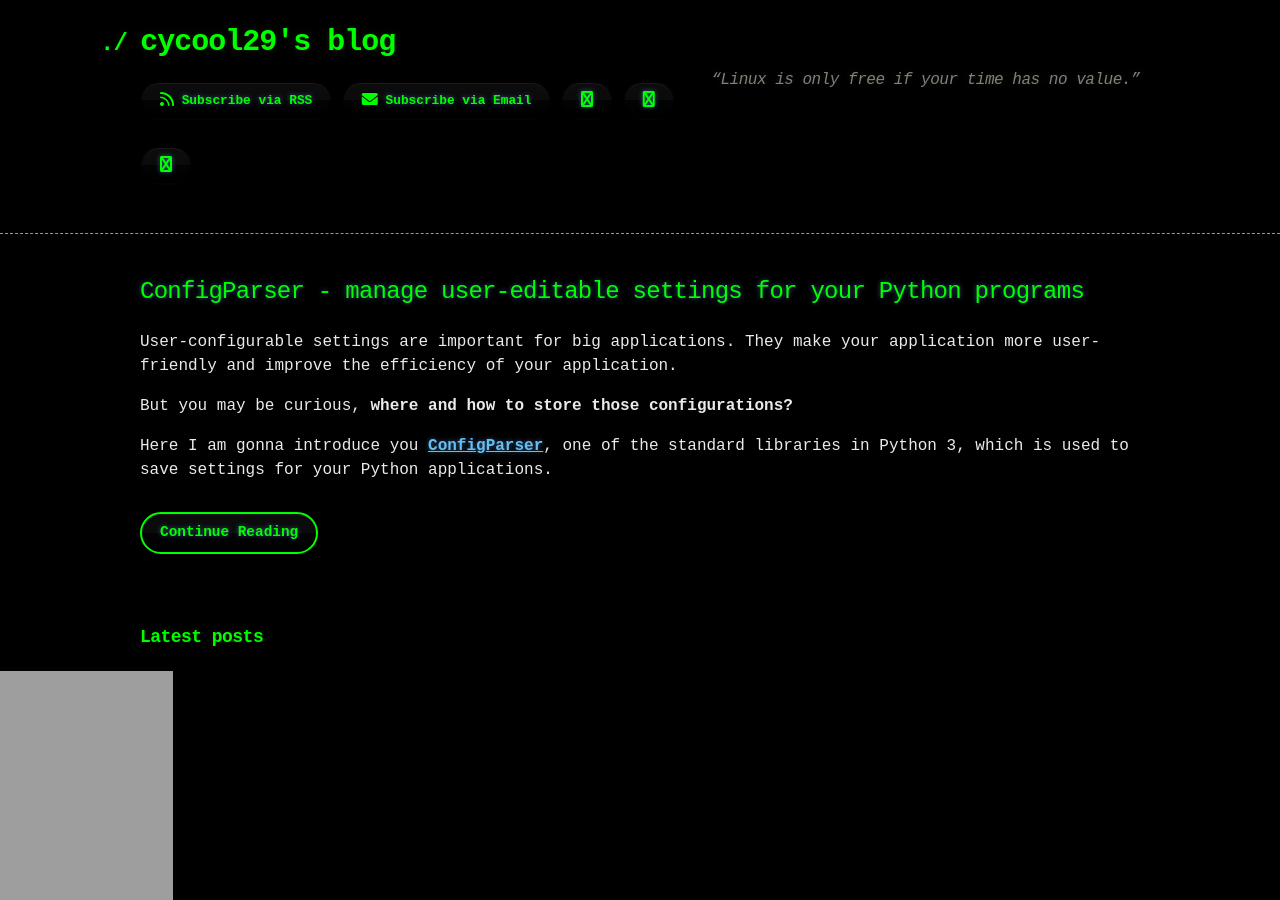
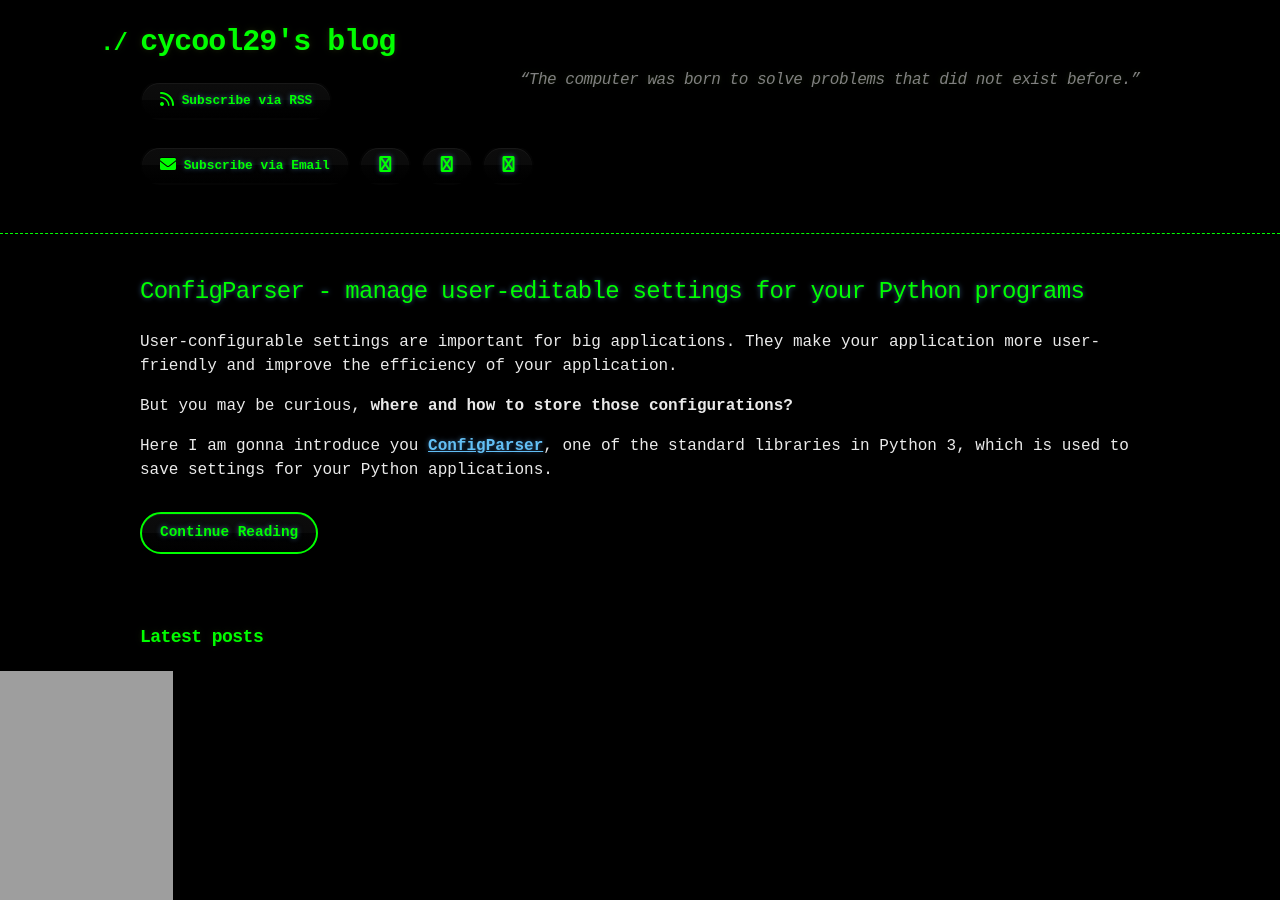
Before and after one commit to cycool29/cycool29.github.io, a Jekyll site: the page built from index.md, in a window 1280 px wide and 900 px high. Built offline with Jekyll 4.4.1, drawn with Linux system fonts in a browser that asks for light colours; a style sheet for code colours, icons or effects is not loaded.

Commit message:
Update quotes

```diff
--- a/_config.yml
+++ b/_config.yml
@@ -1,5 +1,5 @@
 title: cycool29's blog
-description: "“Linux is only free if your time has no value.” "
+description: "“The computer was born to solve problems that did not exist before.” "
 bio: A high school student. Intermediate in Python, Git, Bash. Learning JavaScript. He/Him. "
 author: cycool29
 url: https://cycool29.github.io
```
